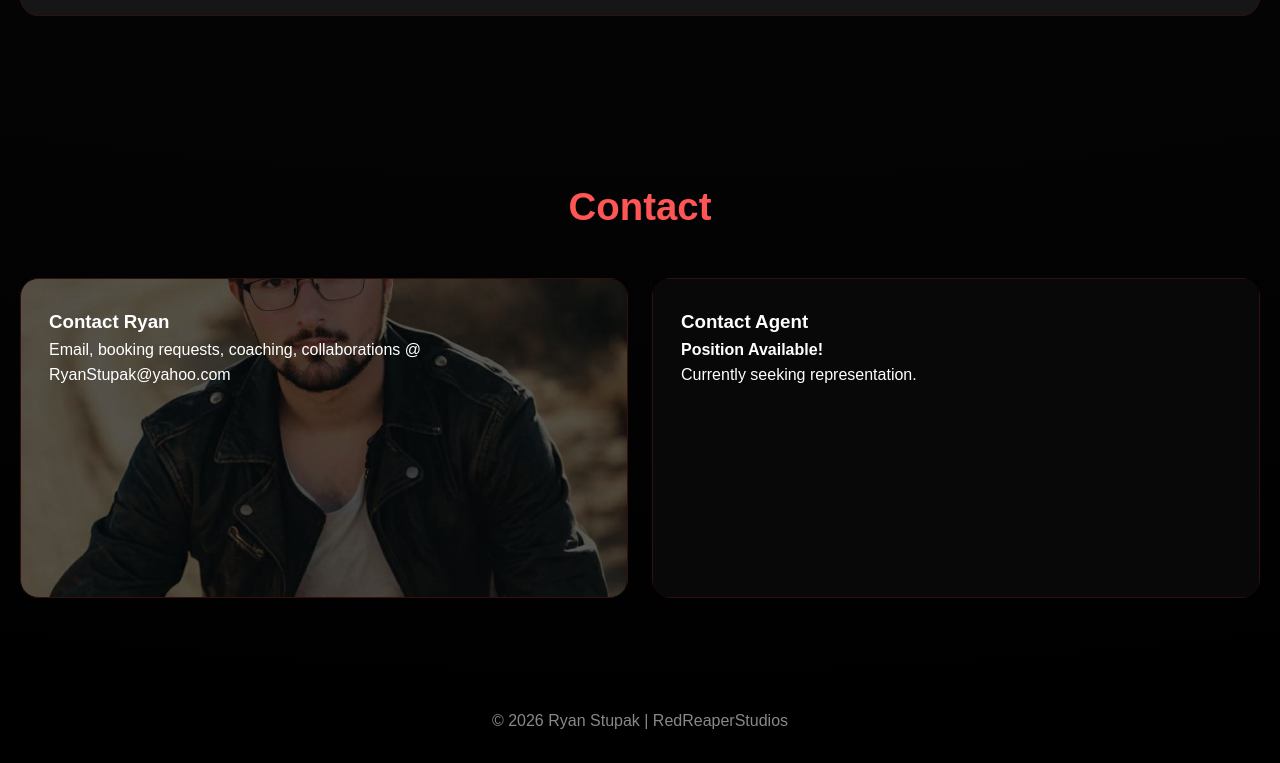
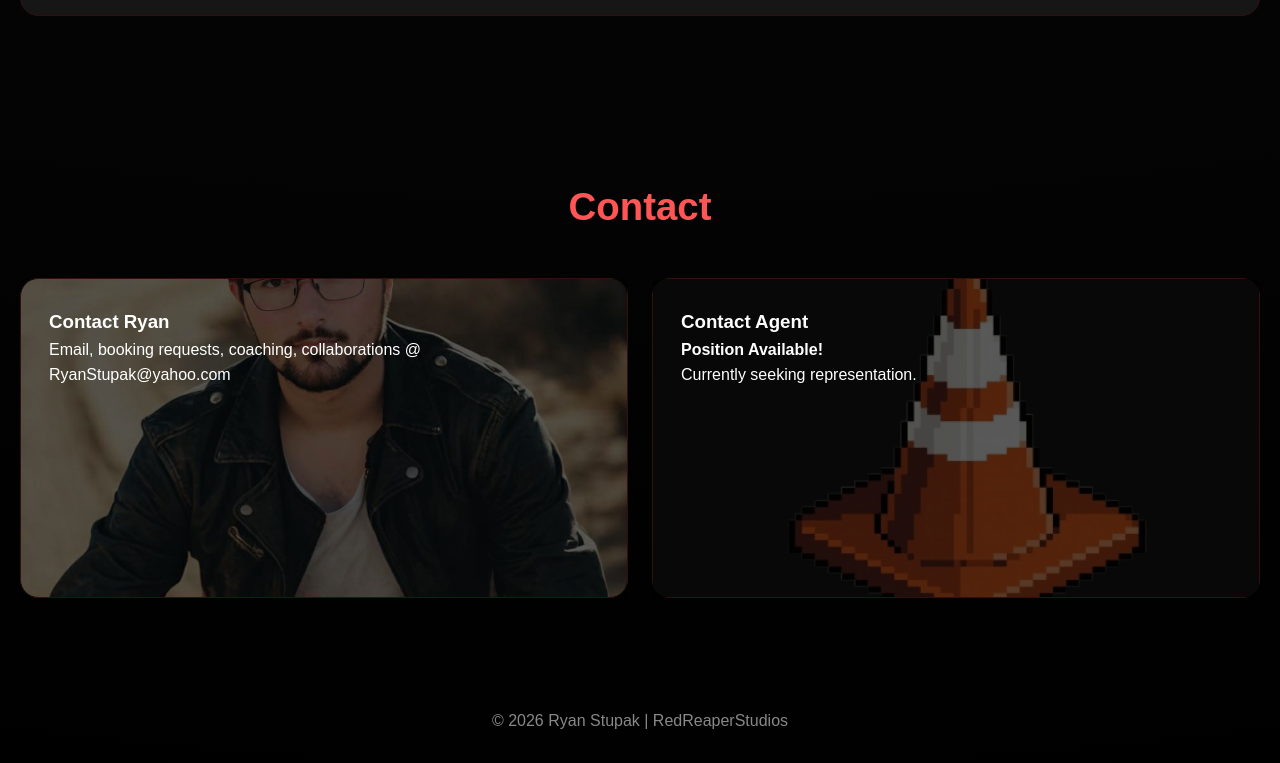
Before and after one commit to ryanstupak-crypto/ryanstupak.github.io, a plain HTML site: page index.html in a window 1280 px wide. Shown: the part 4246-5009 px from the top of the page. Drawn offline with Linux system fonts and the light colour scheme.

Commit message:
Update index.html

```diff
--- a/index.html
+++ b/index.html
@@ -163,7 +163,7 @@ Every recording is produced from a dedicated studio environment designed to meet
 
 RyanStupak@yahoo.com </p>
 </div>
-<div class="card contact-panel" style="background-image:url('contact-agent.jpg')">
+<div class="card contact-panel" style="background-image:url('contact-agent.png')">
 <h3>Contact Agent</h3>
 <p><strong>Position Available!</strong><br>Currently seeking representation.</p>
 </div>
```
